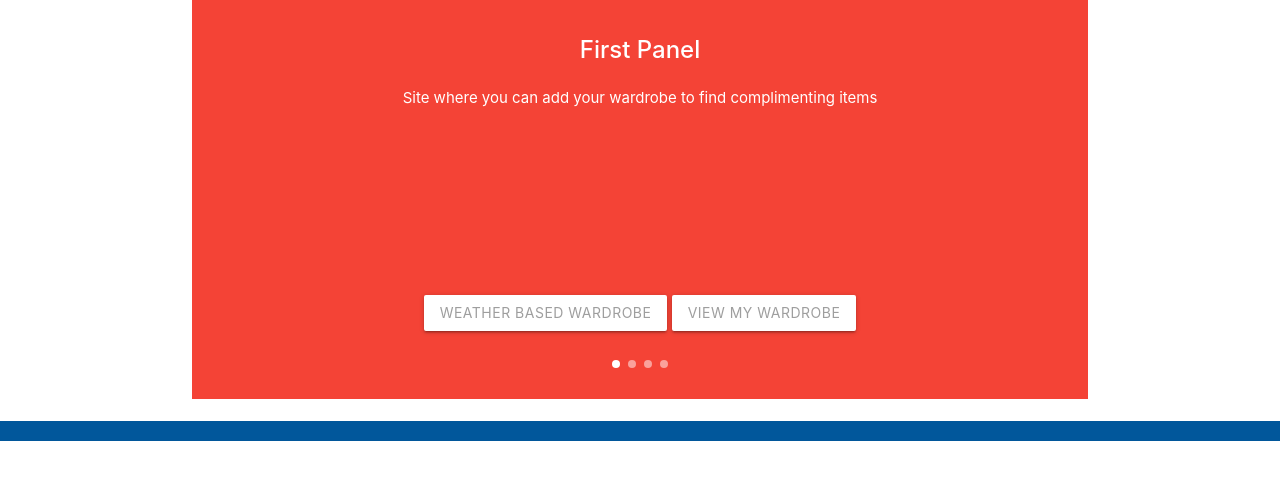
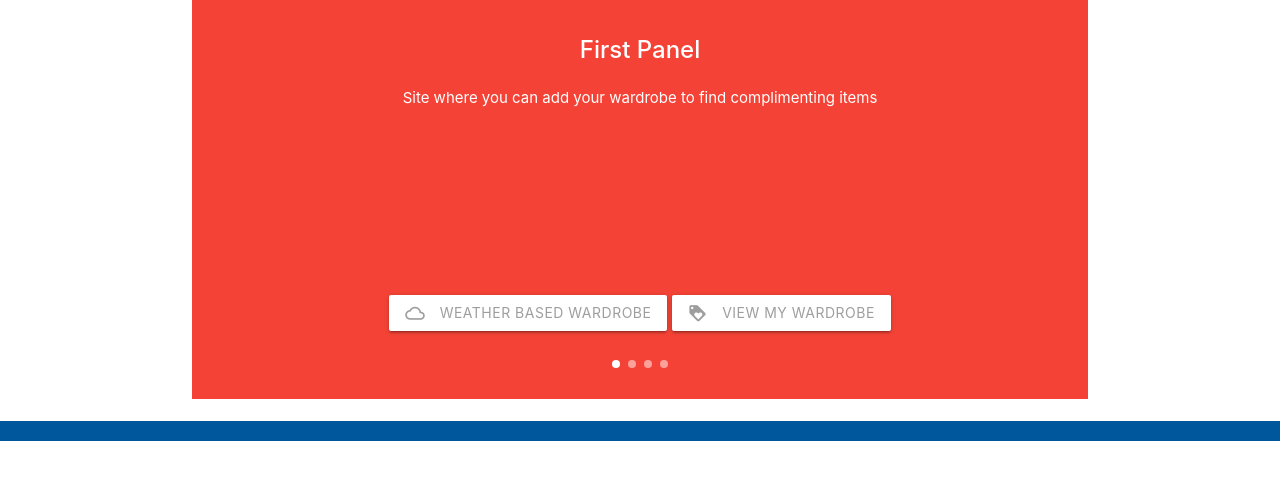
Before and after one commit to calmlb/ComplimentMyClothes, a Django app: page / in a window 1280 px wide. Shown: the part 88-568 px from the top of the page. Run offline with Django 3.2, Linux system fonts and the light colour scheme; data that the repository does not hold is empty.

Commit message:
add icons to home page

```diff
--- a/main_app/templates/home.html
+++ b/main_app/templates/home.html
@@ -5,8 +5,8 @@
 
 <div class="carousel carousel-slider center">
   <div class="carousel-fixed-item center">
-    <a class="btn waves-effect white grey-text darken-text-2 modal-trigger" href="#modal1">Weather Based Wardrobe</a>
-    <a class="btn waves-effect white grey-text darken-text-2" href="{% url 'clothing_all' %}">View My Wardrobe</a>
+    <a class="btn waves-effect white grey-text darken-text-2 modal-trigger" href="#modal1"><i class="material-icons left">cloud_queue</i>Weather Based Wardrobe</a>
+    <a class="btn waves-effect white grey-text darken-text-2" href="{% url 'clothing_all' %}"><i class="material-icons left">loyalty</i>View My Wardrobe</a>
   </div>
   <div class="carousel-item red white-text" href="#one!">
     <h2>First Panel</h2>
```
